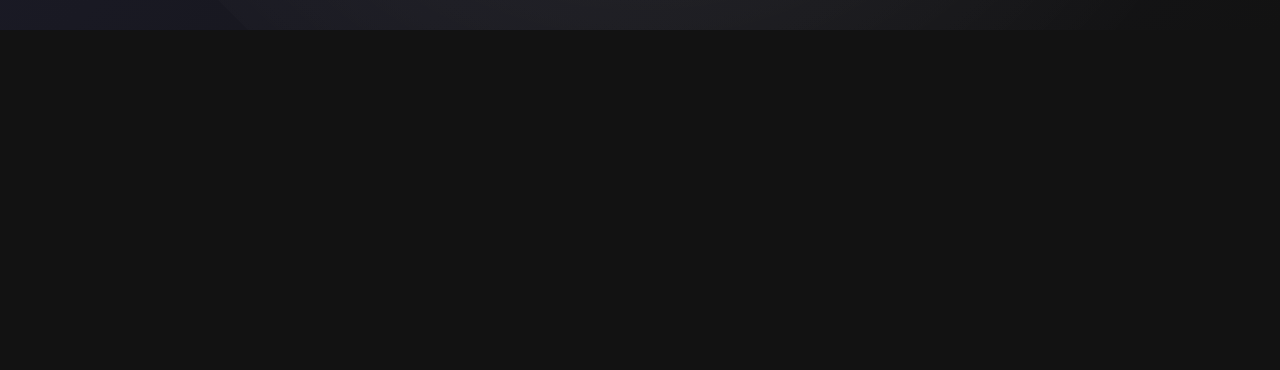
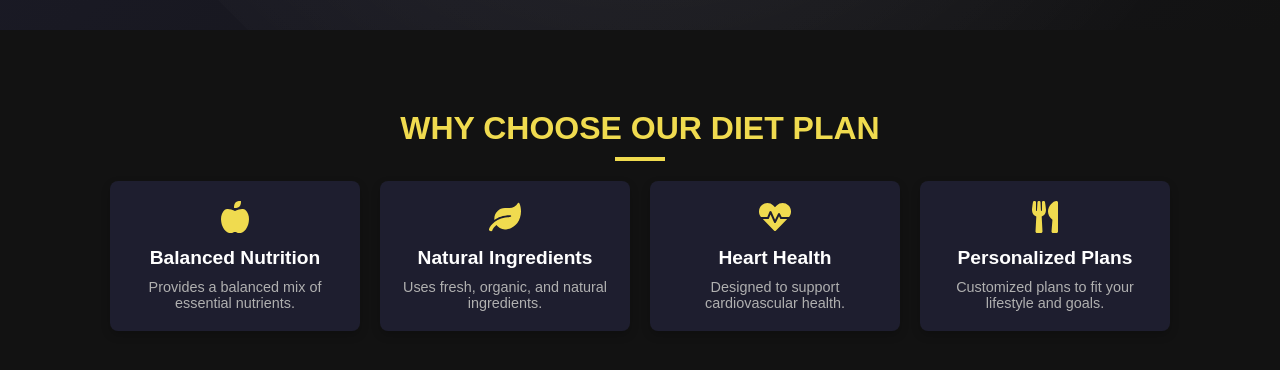
Before and after one commit to RickyMambu/GymRat, a React (Create React App) app: page / in a window 1280 px wide. Shown: the part 770-1140 px from the top of the page. Before the commit the page ends 840 px from the top, so only its background shows below. Built offline with nearby package versions, Linux system fonts and the light colour scheme.

Commit message:
adding diet page

```diff
--- a/package.json
+++ b/package.json
@@ -11,6 +11,7 @@
     "react": "^18.3.1",
     "react-dom": "^18.3.1",
     "react-icons": "^5.3.0",
+    "react-router-dom": "^6.28.0",
     "react-scripts": "5.0.1",
     "web-vitals": "^2.1.4"
   },
--- a/public/index.html
+++ b/public/index.html
@@ -29,6 +29,7 @@
   <body>
     <noscript>You need to enable JavaScript to run this app.</noscript>
     <div id="root"></div>
+
     <!--
       This HTML file is a template.
       If you open it directly in the browser, you will see an empty page.
--- a/src/App.js
+++ b/src/App.js
@@ -1,17 +1,18 @@
-import React from 'react'
-import '../src/assets/css/index.css';
-import Navbar from './components/NavBar'
-import Home from './components/Home';
+import React from "react";
+import "../src/assets/css/index.css";
+import Navbar from "./components/NavBar";
+import Home from "./components/Home";
+import Diet from "./components/Diet";
 
 const App = () => {
   return (
     <div>
-      <Navbar/>
-      <Home/>
-      <section>
-      </section>
+      <Navbar />
+      <Home />
+      <Diet />
+      <section></section>
     </div>
-  )
-}
+  );
+};
 
-export default App
+export default App;
--- a/src/assets/css/index.css
+++ b/src/assets/css/index.css
@@ -163,3 +163,112 @@ body {
   transform: scale(1.03);
   box-shadow: 0px 6px 20px rgba(0, 0, 0, 0.5);
 }
+
+.diet-section {
+  padding: 60px;
+  background-color: #121212;
+  color: #ffffff;
+  text-align: center;
+}
+
+.diet-heading {
+  font-size: 2rem;
+  color: #ffffff;
+  margin-bottom: 40px;
+  position: relative;
+}
+
+.diet-heading::after {
+  content: "";
+  display: block;
+  width: 50px;
+  height: 4px;
+  background-color: #f0db4f;
+  margin: 10px auto 0;
+}
+
+.diet-features {
+  display: flex;
+  justify-content: space-around;
+  flex-wrap: wrap;
+  gap: 20px;
+}
+
+.diet-feature {
+  flex: 1;
+  min-width: 200px;
+  max-width: 250px;
+  background-color: #1e1e2f;
+  padding: 20px;
+  border-radius: 8px;
+  text-align: center;
+  box-shadow: 0px 4px 15px rgba(0, 0, 0, 0.3);
+  transition: transform 0.3s ease;
+}
+
+.diet-feature:hover {
+  transform: scale(1.05);
+}
+
+.diet-icon {
+  font-size: 2rem;
+  color: #f0db4f;
+  margin-bottom: 15px;
+}
+
+.diet-feature h3 {
+  font-size: 1.2rem;
+  color: #ffffff;
+  margin-bottom: 10px;
+}
+
+.diet-feature p {
+  color: #b0b0b0;
+  font-size: 0.9rem;
+}
+
+.diet-section {
+  padding: 40px;
+  background-color: #121212;
+  color: #ffffff;
+  text-align: center;
+}
+
+.diet-heading {
+  font-size: 2rem;
+  color: #f0db4f;
+  margin-bottom: 20px;
+}
+
+.diet-features,
+.food-categories {
+  display: flex;
+  justify-content: center;
+  flex-wrap: wrap;
+  gap: 20px;
+  margin-top: 20px;
+}
+
+.diet-feature,
+.food-category {
+  background-color: #1e1e2f;
+  padding: 20px;
+  border-radius: 8px;
+  width: 200px;
+  text-align: center;
+  box-shadow: 0px 4px 10px rgba(0, 0, 0, 0.2);
+  transition: transform 0.3s ease, box-shadow 0.3s ease;
+}
+
+.diet-feature:hover,
+.food-category:hover {
+  transform: scale(1.05);
+  box-shadow: 0px 6px 15px rgba(0, 0, 0, 0.5);
+}
+
+.diet-icon,
+.food-icon {
+  font-size: 2rem;
+  color: #f0db4f;
+  margin-bottom: 10px;
+}
--- /dev/null
+++ b/src/components/Diet/index.js
@@ -0,0 +1,34 @@
+import React from "react";
+import { FaAppleAlt, FaLeaf, FaHeartbeat, FaUtensils } from "react-icons/fa";
+
+const Diet = () => {
+  return (
+    <section className="diet-section">
+      <h2 className="diet-heading">WHY CHOOSE OUR DIET PLAN</h2>
+      <div className="diet-features">
+        <div className="diet-feature">
+          <FaAppleAlt className="diet-icon" />
+          <h3>Balanced Nutrition</h3>
+          <p>Provides a balanced mix of essential nutrients.</p>
+        </div>
+        <div className="diet-feature">
+          <FaLeaf className="diet-icon" />
+          <h3>Natural Ingredients</h3>
+          <p>Uses fresh, organic, and natural ingredients.</p>
+        </div>
+        <div className="diet-feature">
+          <FaHeartbeat className="diet-icon" />
+          <h3>Heart Health</h3>
+          <p>Designed to support cardiovascular health.</p>
+        </div>
+        <div className="diet-feature">
+          <FaUtensils className="diet-icon" />
+          <h3>Personalized Plans</h3>
+          <p>Customized plans to fit your lifestyle and goals.</p>
+        </div>
+      </div>
+    </section>
+  );
+};
+
+export default Diet;
--- a/src/components/Home/index.js
+++ b/src/components/Home/index.js
@@ -1,8 +1,8 @@
 import React from "react";
 import { MouseTrail } from "@stichiboi/react-elegant-mouse-trail";
-import GymPhoto from '../../assets/img/strong-man-training-gym.jpg';
-import GymPhoto2 from '../../assets/img/people-doing-indoor-cycling.jpg';
-import GymPhoto3 from '../../assets/img/close-up-kettlebells-workout-gym.jpg';
+import GymPhoto from "../../assets/img/strong-man-training-gym.jpg";
+import GymPhoto2 from "../../assets/img/people-doing-indoor-cycling.jpg";
+import GymPhoto3 from "../../assets/img/close-up-kettlebells-workout-gym.jpg";
 
 const Home = () => {
   return (
--- a/src/components/NavBar/index.js
+++ b/src/components/NavBar/index.js
@@ -1,15 +1,36 @@
-import React from 'react';
-import { FaAppleAlt, FaDumbbell, FaChartLine, FaInfoCircle } from 'react-icons/fa';
+import React from "react";
+import {
+  FaAppleAlt,
+  FaDumbbell,
+  FaChartLine,
+  FaInfoCircle,
+} from "react-icons/fa";
 
 const Navbar = () => {
   return (
     <nav className="navbar">
       <h1 className="navbar-logo">GymRat</h1>
       <ul className="navbar-links">
-        <li><a href="#diet"><FaAppleAlt className="icon" /> Diet</a></li>
-        <li><a href="#exercise"><FaDumbbell className="icon" /> Exercise</a></li>
-        <li><a href="#progress"><FaChartLine className="icon" /> Progress</a></li>
-        <li><a href="#information"><FaInfoCircle className="icon" /> Information</a></li>
+        <li>
+          <a href="/diet">
+            <FaAppleAlt className="icon" /> Diet
+          </a>
+        </li>
+        <li>
+          <a href="#exercise">
+            <FaDumbbell className="icon" /> Exercise
+          </a>
+        </li>
+        <li>
+          <a href="#progress">
+            <FaChartLine className="icon" /> Progress
+          </a>
+        </li>
+        <li>
+          <a href="#information">
+            <FaInfoCircle className="icon" /> Information
+          </a>
+        </li>
       </ul>
     </nav>
   );
```
Also changed, not shown: 1 other file (tests, documents, lock files or other folders).
